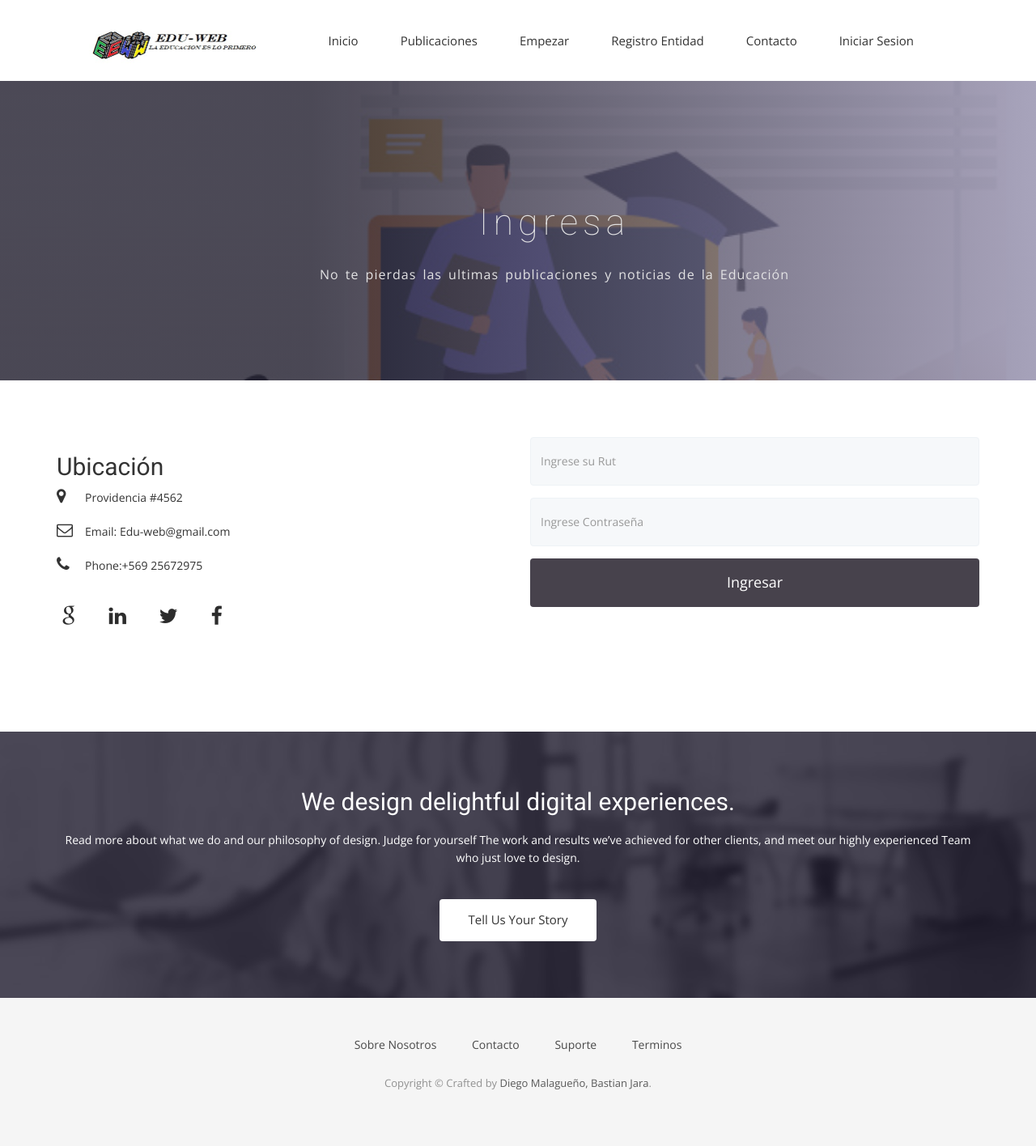
After one commit to OliverABV/ProyectoPhpFinal, a PHP site: page /Login.php in a window 1280 px wide. The commit adds this page. Shown: the whole page at 81% size. Run offline with PHP 8.4, Linux system fonts and the light colour scheme; some libraries are stand-ins or nearby versions; some web fonts are replaced.

Commit message:
Eliminar Footer.php, modificacion textos index, eliminar login2.php, se agrego nueva foto

```diff
--- /dev/null
+++ b/Login.php
@@ -0,0 +1,221 @@
+<?php
+session_start();
+include_once './PostgreSQL/ConexionBD.php'; // llamamos la clase conexion
+//verifica que los campos este vacios
+if (!empty($_POST['user']) && !empty($_POST['pass'])) {
+    //preparamos la consulta a la vez que llamamos la conexion
+    $consultaSQL = ConexionBD::abrirConexion()->prepare("SELECT * FROM usuario2 WHERE rut_usuario = ?");
+    $consultaSQL->bindParam(1, $_POST['user']);
+    $consultaSQL->execute();
+    $total = $consultaSQL->rowCount();
+    //obtenemos los resultados como un array, si no llega nada se resive el bolean false
+    $resultadoSQL = $consultaSQL->fetch(PDO::FETCH_ASSOC);
+
+    $message = '';
+    ConexionBD::cerrarConexion();
+    if (($total > 0) && (password_verify($_POST['pass'], $resultadoSQL['password_usuario']))) {
+        $_SESSION['inicioSesion'] = $resultadoSQL;
+        echo "ESTE ES UN USUARIO";
+        header('Location: ./MaquetaPublicaciones.php');
+    } else {
+        $consultaSQL = ConexionBD::abrirConexion()->prepare("SELECT * FROM entidad WHERE rut_entidad = ?");
+        $consultaSQL->bindParam(1, $_POST['user']);
+        $consultaSQL->execute();
+        $total = $consultaSQL->rowCount();
+        //obtenemos los resultados como un array, si no llega nada se resive el bolean false
+        $resultadoSQL = $consultaSQL->fetch(PDO::FETCH_ASSOC);
+
+        $message = '';
+
+        if (($total > 0) && (password_verify($_POST['pass'], $resultadoSQL['password_entidad']))) {
+            $_SESSION['inicioSesion'] = $resultadoSQL;
+            echo "ESTE ES UNA ENTIDAD";
+            header('Location: ./MaquetaPublicaciones.php');
+        } else {
+            $message = "USUARIO O ENTIDAD NO EXISTE";
+          //  echo "USUARIO O ENTIDAD NO EXISTE";
+        }
+    }
+}
+?>
+<!DOCTYPE html>
+<html class="no-js">
+  <head>
+    <meta charset="utf-8">
+    <meta http-equiv="X-UA-Compatible" content="IE=edge">
+    <title>Login</title>
+    <meta name="description" content="">
+    <meta name="viewport" content="width=device-width, initial-scale=1">
+    <!-- Place favicon.ico and apple-touch-icon.png in the root directory -->
+
+    <!-- CSS -->
+    <link rel="stylesheet" href="css2/owl.carousel.css">
+    <link rel="stylesheet" href="css2/bootstrap.min.css">
+    <link rel="stylesheet" href="css2/font-awesome.min.css">
+    <link rel="stylesheet" href="css2/style.css">
+    <link rel="stylesheet" href="css2/ionicons.min.css">
+    <link rel="stylesheet" href="css2/animate.css">
+    <link rel="stylesheet" href="css2/responsive.css">
+
+    <!-- Js -->
+    <script src="js/vendor/modernizr-2.6.2.min.js"></script>
+    <script src="//ajax.googleapis.com/ajax/libs/jquery/1.10.2/jquery.min.js"></script>
+    <script>window.jQuery || document.write('<script src="js/vendor/jquery-1.10.2.min.js"><\/script>')</script>
+    <script src="js/bootstrap.min.js"></script>
+    <script src="js/owl.carousel.min.js"></script>
+    <script src="js/plugins.js"></script>
+    <script src="js/min/waypoints.min.js"></script>
+    <script src="js/jquery.counterup.js"></script>
+
+    <script src="js/main.js"></script>
+
+  </head>
+  <body>
+     <!-- Header Start -->
+  <header>
+    <div class="container" style="
+    margin-left: 0; margin-right: 0;">
+      <div class="row">
+        <div class="col-md-12">
+          <!-- header Nav Start -->
+          <nav class="navbar navbar-default">
+            <div class="container-fluid">
+              <!-- Brand and toggle get grouped for better mobile display -->
+              <div class="navbar-header">
+                <button type="button" class="navbar-toggle collapsed" data-toggle="collapse" data-target="#bs-example-navbar-collapse-1">
+                <span class="sr-only">EduWeb</span>
+                <span class="icon-bar"></span>
+                <span class="icon-bar"></span>
+                <span class="icon-bar"></span>
+                </button>
+                  <span></span>
+                </a>
+              </div>
+                <!-- Collect the nav links, forms, and other content for toggling -->
+                <div class="collapse navbar-collapse" id="bs-example-navbar-collapse-1">
+                  <div class="row">
+                    <ul class="nav navbar-nav navbar-right">
+                      <li><img src="img/logo.png" alt="Logo" height="50px" height="50px" style="margin-right: 50px;"></li>
+                      <li><a href="index.html">Inicio</a></li>
+                      <li><a href="Registro.php">Publicaciones</a></li>
+                      <li><a href="RegistroUsuario.php">Empezar</a></li>
+                      <li><a href="#">Registro Entidad</a></li>
+                      <li><a href="contacto.html">Contacto</a></li>
+                      <li><a href="#">Iniciar Sesion</a></li>
+
+                  </div>
+                  </ul>
+                </div><!-- /.navbar-collapse -->
+              </div><!-- /.container-fluid -->
+            </nav>
+          </div>
+        </div>
+      </div>
+    </header><!-- header close -->
+
+        <!-- Slider Start -->
+        <section id="global-header">
+          <div class="container">
+            <div class="row">
+              <div class="col-md-12">
+                <div class="block">
+                  <h1>Ingresa</h1>
+                  <p>No te pierdas las ultimas publicaciones y noticias de la Educación</p>
+                </div>
+              </div>
+            </div>
+          </div>
+        </section>
+        <!-- contact form start -->
+        <section id="contact-form">
+          <div class="container">
+            <div class="row">
+              <div class="col-md-6 col-sm-12">
+                <div class="block">
+                <h2>Ubicación</h2>
+                  <ul class="address-block">
+                    <li>
+                      <i class="fa fa-map-marker"></i>Providencia #4562
+                    </li>
+                    <li>
+                      <i class="fa fa-envelope-o"></i>Email: Edu-web@gmail.com
+                    </li>
+                    <li>
+                      <i class="fa fa-phone"></i>Phone:+569 25672975
+                    </li>
+                  </ul>
+
+                  <ul class="social-icons">
+                    <li>
+                      <a href="#"><i class="fa fa-google"></i></a>
+                    </li>
+                    <li>
+                      <a href="#"><i class="fa fa-linkedin"></i></a>
+                    </li>
+                    <li>
+                      <a href="#"><i class="fa fa-twitter"></i></a>
+                    </li>
+                    <li>
+                      <a href="#"><i class="fa fa-facebook"></i></a>
+                    </li>
+                  </ul>
+                </div>
+              </div>
+              <div class="col-md-6 col-sm-12">
+              <div class="block">
+              <form action="Login.php" method="POST" enctype="multipart/form-data">
+                    <div class="form-group" validate-input" data-validate="Dato Requerido">
+                      <input type="text" id="user" name="user" class="form-control" size="10" maxlength="10" placeholder="Ingrese su Rut" required oninput="checkRut(this)" required />
+	                   <script src="./JavaScript/FormatoValidaRut.js"></script>
+                    </div>
+                    <div class="form-group" validate-input" data-validate="Dato Requerido">
+                      <input type="password" id="pass" name="pass" class="form-control" placeholder="Ingrese Contraseña" data-type="password" required />
+                    </div>
+                    <button class="btn btn-default" type="submit" name="Login.php" >Ingresar</button>
+                  </form>
+                </div>
+              </div>
+            </div>
+            <div id="contact-box" class="row">
+              <div class="col-md-6 col-sm-12">
+                <div class="block">
+
+                </div>
+              </div>
+            </div>
+          </div>
+        </section>
+        <!-- Call to action Start -->
+        <section id="call-to-action">
+          <div class="container">
+            <div class="row">
+              <div class="col-md-12">
+                <div class="block">
+                  <h2>We design delightful digital experiences.</h2>
+                  <p>Read more about what we do and our philosophy of design. Judge for yourself The work and results we’ve achieved for other clients, and meet our highly experienced Team who just love to design.</p>
+                  <a class="btn btn-default btn-call-to-action" href="#" >Tell Us Your Story</a>
+                </div>
+              </div>
+            </div>
+          </div>
+        </section>
+        <!-- footer Start -->
+        <footer>
+          <div class="container">
+            <div class="row">
+              <div class="col-md-12">
+                <div class="footer-manu">
+                  <ul>
+                    <li><a href="#">Sobre Nosotros</a></li>
+                    <li><a href="contacto.html">Contacto</a></li>
+                    <li><a href="#">Suporte</a></li>
+                    <li><a href="#">Terminos</a></li>
+                  </ul>
+                </div>
+                <p>Copyright &copy; Crafted by <a href="">Diego Malagueño, Bastian Jara</a>.</p>
+              </div>
+            </div>
+          </div>
+        </footer>
+      </body>
+    </html>
```
Also changed, not shown: Login2.php (deleted, +0 -133 lines), Registro.php (+5 -6 lines), contacto.html (+5 -9 lines), contacto_copy.php (+7 -11 lines), footer.php (deleted, +0 -12 lines), index.html (+15 -11 lines), img/slider-bg2.jpg (added).
